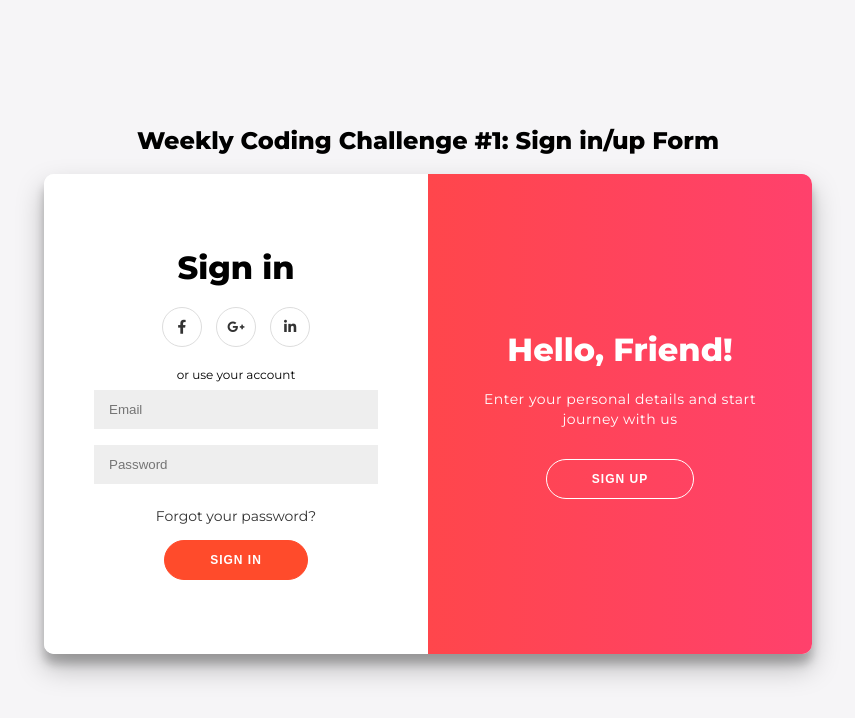
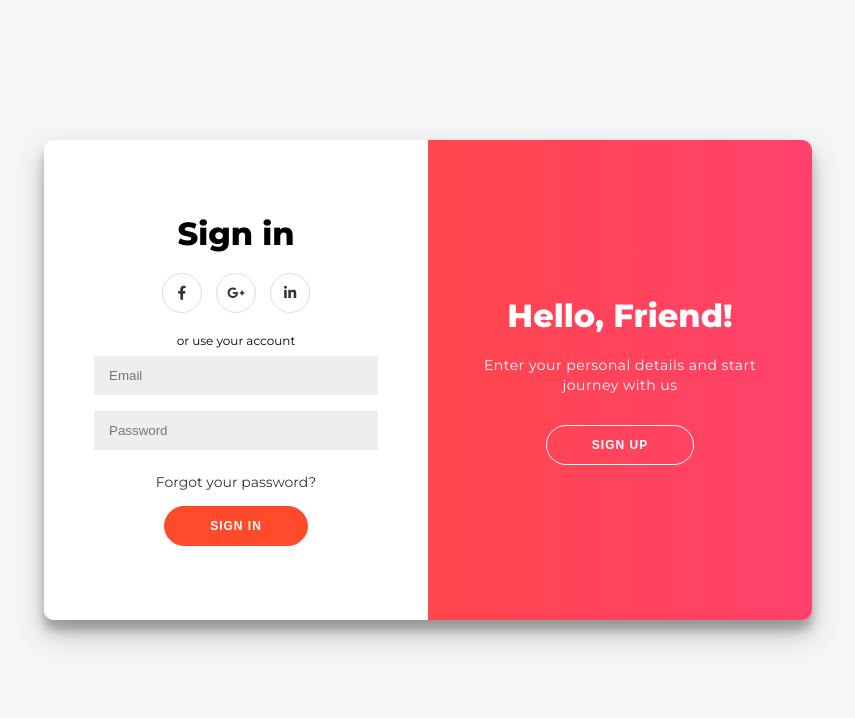
Before and after one commit to danielaamato/login_animation, a plain HTML site: page index.html in a window 1280 px wide. Shown: the whole page, without its empty margins (212-1067 px from the left). Drawn offline with Linux system fonts and the light colour scheme.

Commit message:
login animation

```diff
--- a/index.html
+++ b/index.html
@@ -11,7 +11,6 @@
 		<link rel="stylesheet" href="style.css" />
 	</head>
 	<body>
-		<h2>Weekly Coding Challenge #1: Sign in/up Form</h2>
 		<div class="container" id="container">
 			<div class="form-container sign-up-container">
 				<form action="#">
```
